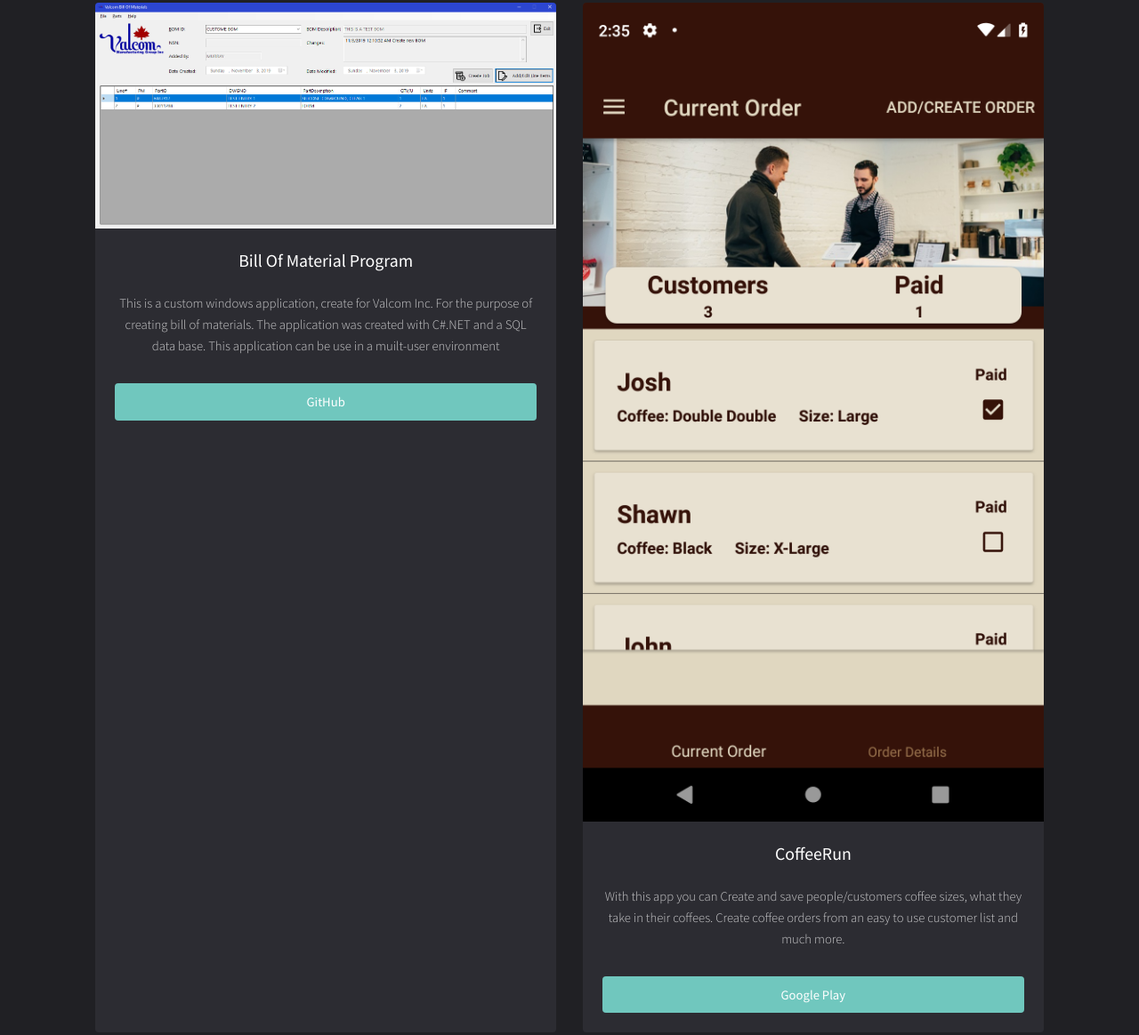
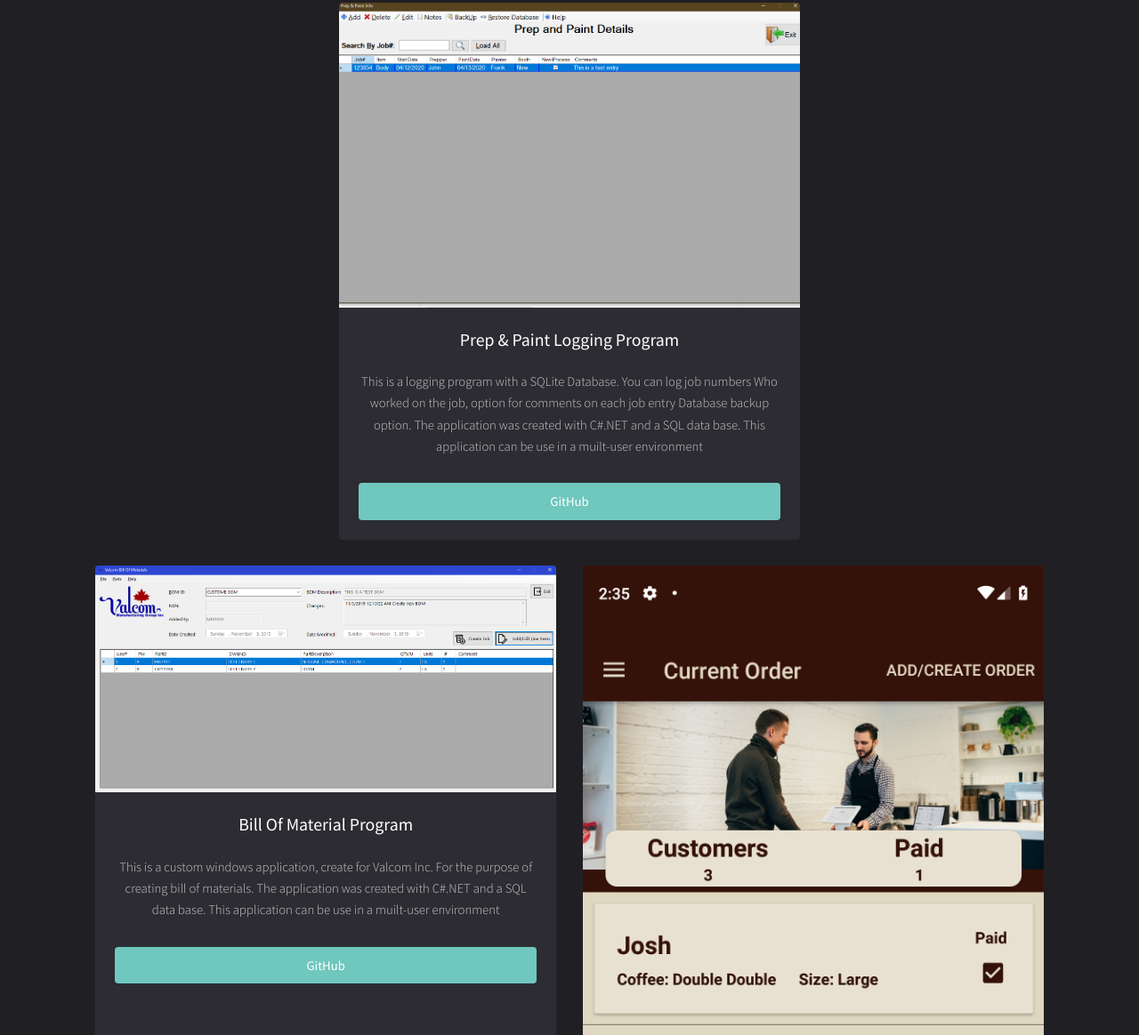
Before and after one commit to Mav24/Mav24.github.io, a plain HTML site: page index.html in a window 1280 px wide. Shown: the part 616-1780 px from the top of the page at 89% size. Drawn offline with Linux system fonts and the light colour scheme.

Commit message:
Update with new program

```diff
--- a/index.html
+++ b/index.html
@@ -27,15 +27,28 @@
 					<!-- Boxes -->
 						<div class="thumbnails">
 								<div class="box">
-										<a href="images/BOM2.png" target="_blank" class="image fit"><img src="images/BOM2.png" alt="Bill of material program" /></a>
+										<a href="images/PrepandPaint.png" target="_blank" class="image fit"><img src="images/PrepandPaint.png" alt="Logging program" /></a>
 											<div class="inner">
-												<h3>Bill Of Material Program</h3>
-												<p>This is a custom windows application, create for Valcom Inc. For the purpose of creating bill of materials. The application was created with
+												<h3>Prep & Paint Logging Program</h3>
+												<p>This is a logging program with a SQLite Database. You can log job numbers
+													Who worked on the job, option for comments on each job entry Database backup option. The application was created with
 													C#.NET and a SQL data base. This application can be use in a muilt-user environment
 												</p>
-													<a href="https://github.com/Mav24/Drawings/tree/master" target="_blank" class="button fit">GitHub</a>
+													<a href="https://github.com/Mav24/PrepandPaint" target="_blank" class="button fit">GitHub</a>
 											</div>
 									</div>
+
+									<div class="thumbnails">
+										<div class="box">
+												<a href="images/BOM2.png" target="_blank" class="image fit"><img src="images/BOM2.png" alt="Bill of material program" /></a>
+													<div class="inner">
+														<h3>Bill Of Material Program</h3>
+														<p>This is a custom windows application, create for Valcom Inc. For the purpose of creating bill of materials. The application was created with
+															C#.NET and a SQL data base. This application can be use in a muilt-user environment
+														</p>
+															<a href="https://github.com/Mav24/Drawings/tree/master" target="_blank" class="button fit">GitHub</a>
+													</div>
+											</div>
 
 									<div class="box">
 										<a href="https://play.google.com/store/apps/details?id=com.sfosquad.coffeerun&hl=en" target="_blank" class="image fit"><img src="images/CoffeeRun.png" alt="CoffeeRun Android App" /></a>
```
Also changed, not shown: images/PrepandPaint.png (added).
